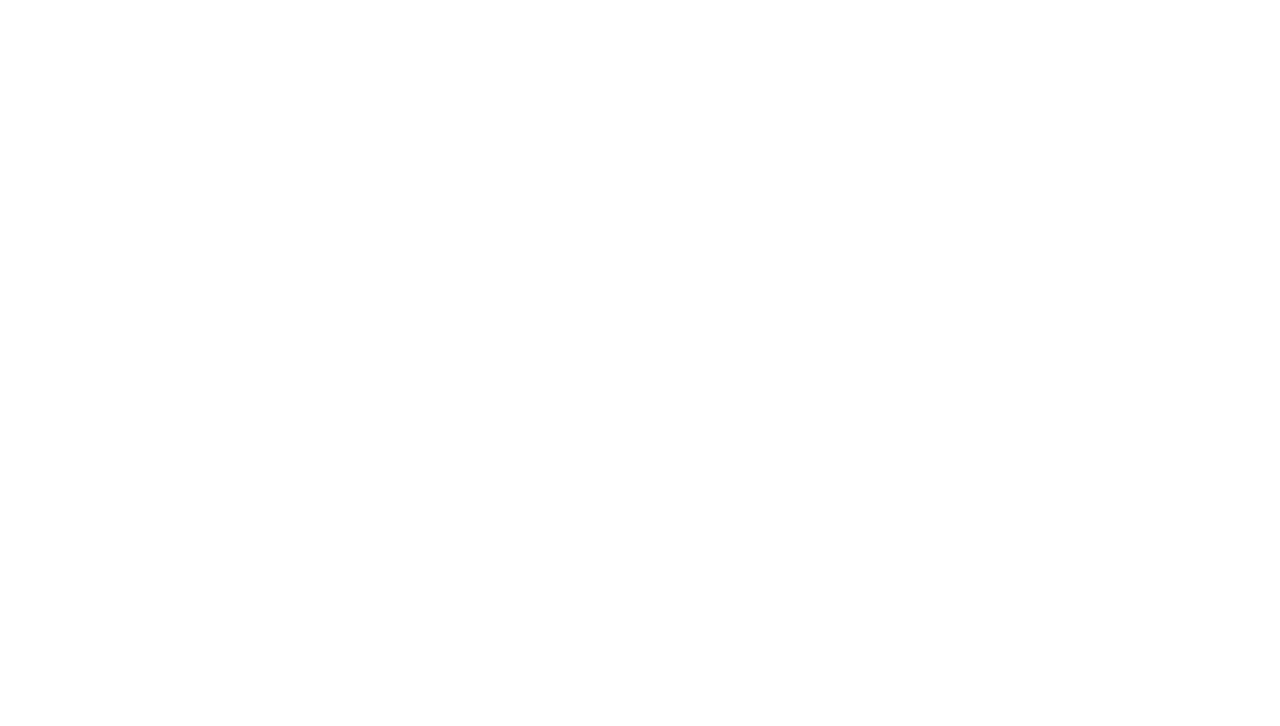
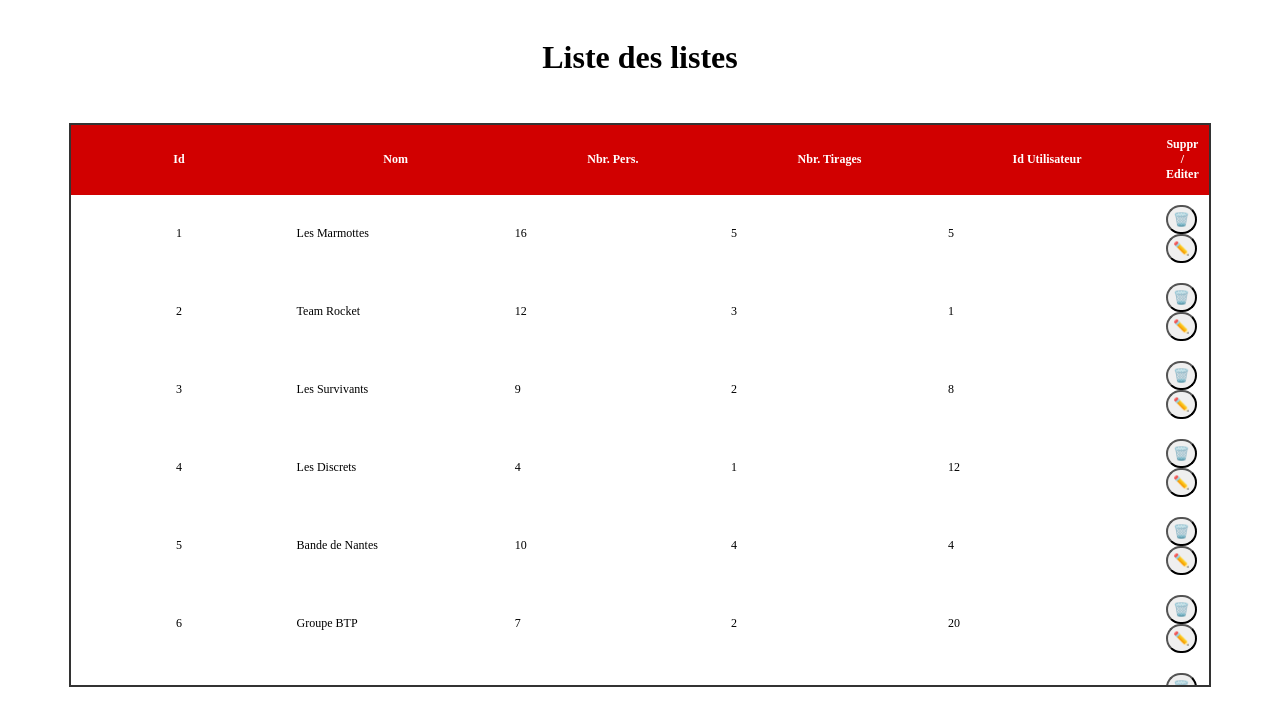
Before and after one commit to kvbcs/briefV3, an Angular app: page /admin/lists in a window 1280 px wide. Before the commit this address led to /. Shown: the top 726 px of the page. Built offline with nearby package versions, Linux system fonts and the light colour scheme.

Commit message:
added list page, lists.json, html, css, fetch lists

```diff
--- /dev/null
+++ b/src/app/adminpage/lists/lists.component.css
@@ -0,0 +1,63 @@
+main {
+  display: flex;
+  flex-direction: column;
+  justify-content: start;
+  gap: 25px;
+  align-items: center;
+  padding: 10px 0;
+  min-height: 100vh;
+  height: fit-content;
+}
+
+.table-wrapper {
+  width: 90%;
+  overflow-x: auto;
+  border: 2px solid #333333;
+  height: fit-content;
+  max-height: 70vh;
+}
+table {
+  min-width: 600px;
+  border-collapse: collapse;
+  font-size: 12px;
+  width: 100%;
+}
+
+tbody tr {
+  height: 50px;
+}
+
+thead th {
+  background-color: #d10000;
+  height: 50px;
+  width: 20%;
+  padding: 10px;
+  color: white;
+  text-align: center;
+}
+
+td {
+  height: fit-content;
+  padding: 10px;
+}
+th.id-column {
+  width: 10px;
+}
+h1 {
+  text-align: center;
+}
+
+button {
+  width: fit-content;
+  border-radius: 100px;
+  padding: 5px;
+}
+
+.id-column {
+  width: 10px;
+  min-width: 10px;
+  max-width: 10px;
+  overflow: hidden;
+  white-space: nowrap;
+  text-align: center;
+}
--- /dev/null
+++ b/src/app/adminpage/lists/lists.component.html
@@ -0,0 +1,34 @@
+<main>
+    <h1>Liste des listes</h1>
+
+    <div class="table-wrapper">
+      @if (lists().length > 0){
+      <table>
+        <thead>
+          <tr>
+            <th>Id</th>
+            <th>Nom</th>
+            <th>Nbr. Pers.</th>
+            <th>Nbr. Tirages</th>
+            <th>Id Utilisateur</th>
+            <th>Suppr / Editer</th>
+          </tr>
+        </thead>
+        <tbody>
+          @for (list of lists(); track list.id){
+          <tr>
+            <td class="id-column">{{ list.id }}</td>
+            <td>{{ list.name }}</td>
+            <td>{{ list.personAmount }}</td>
+            <td>{{ list.tirageAmount }}</td>
+            <td>{{ list.userId }}</td>
+            <td><button>🗑️</button><button>✏️</button></td>
+          </tr>
+          }
+        </tbody>
+      </table>
+      } @else {
+      <p>Aucun utilisateur trouvé</p>
+      }
+    </div>
+  </main>
--- /dev/null
+++ b/src/app/adminpage/lists/lists.component.ts
@@ -0,0 +1,21 @@
+import { HttpClient } from '@angular/common/http';
+import { Component, inject, OnInit, signal } from '@angular/core';
+import { Lists } from '../../../model/types';
+
+@Component({
+  selector: 'app-lists',
+  imports: [],
+  templateUrl: './lists.component.html',
+  styleUrl: './lists.component.css',
+})
+export class ListsComponent implements OnInit{
+  private http = inject(HttpClient);
+  lists = signal<Lists[]>([]);
+
+  ngOnInit(): void {
+    this.http.get<Lists[]>('/assets/lists.json').subscribe((data) => {
+
+      this.lists.set(data);
+    });
+  }
+}
--- a/src/app/adminpage/users/users.component.ts
+++ b/src/app/adminpage/users/users.component.ts
@@ -12,7 +12,7 @@ export class UsersComponent implements OnInit {
   private http = inject(HttpClient);
   users = signal<Users[]>([]);
 
-  ngOnInit() {
+  ngOnInit(): void {
     this.http.get<Users[]>('/assets/users.json').subscribe((data) => {
       this.users.set(data);
     });
--- /dev/null
+++ b/src/assets/lists.json
@@ -0,0 +1,177 @@
+[
+  {
+    "id": 1,
+    "name": "Les Marmottes",
+    "personAmount": 16,
+    "tirageAmount": 5,
+    "userId": 5
+  },
+  {
+    "id": 2,
+    "name": "Team Rocket",
+    "personAmount": 12,
+    "tirageAmount": 3,
+    "userId": 1
+  },
+  {
+    "id": 3,
+    "name": "Les Survivants",
+    "personAmount": 9,
+    "tirageAmount": 2,
+    "userId": 8
+  },
+  {
+    "id": 4,
+    "name": "Les Discrets",
+    "personAmount": 4,
+    "tirageAmount": 1,
+    "userId": 12
+  },
+  {
+    "id": 5,
+    "name": "Bande de Nantes",
+    "personAmount": 10,
+    "tirageAmount": 4,
+    "userId": 4
+  },
+  {
+    "id": 6,
+    "name": "Groupe BTP",
+    "personAmount": 7,
+    "tirageAmount": 2,
+    "userId": 20
+  },
+  {
+    "id": 7,
+    "name": "Section Z",
+    "personAmount": 18,
+    "tirageAmount": 5,
+    "userId": 3
+  },
+  {
+    "id": 8,
+    "name": "Les Baroudeurs",
+    "personAmount": 11,
+    "tirageAmount": 3,
+    "userId": 15
+  },
+  {
+    "id": 9,
+    "name": "Les Fourmis",
+    "personAmount": 6,
+    "tirageAmount": 1,
+    "userId": 7
+  },
+  {
+    "id": 10,
+    "name": "Les Agitateurs",
+    "personAmount": 13,
+    "tirageAmount": 4,
+    "userId": 10
+  },
+  {
+    "id": 11,
+    "name": "Team Alpha",
+    "personAmount": 5,
+    "tirageAmount": 2,
+    "userId": 6
+  },
+  {
+    "id": 12,
+    "name": "Les Infiltrés",
+    "personAmount": 9,
+    "tirageAmount": 2,
+    "userId": 2
+  },
+  {
+    "id": 13,
+    "name": "Les Invisibles",
+    "personAmount": 8,
+    "tirageAmount": 3,
+    "userId": 9
+  },
+  {
+    "id": 14,
+    "name": "La Meute",
+    "personAmount": 17,
+    "tirageAmount": 6,
+    "userId": 11
+  },
+  {
+    "id": 15,
+    "name": "Les Allumés",
+    "personAmount": 14,
+    "tirageAmount": 5,
+    "userId": 13
+  },
+  {
+    "id": 16,
+    "name": "Les Stratèges",
+    "personAmount": 12,
+    "tirageAmount": 4,
+    "userId": 17
+  },
+  {
+    "id": 17,
+    "name": "Les Nomades",
+    "personAmount": 10,
+    "tirageAmount": 3,
+    "userId": 19
+  },
+  {
+    "id": 18,
+    "name": "Les Pingouins",
+    "personAmount": 7,
+    "tirageAmount": 2,
+    "userId": 14
+  },
+  {
+    "id": 19,
+    "name": "Les Cobras",
+    "personAmount": 15,
+    "tirageAmount": 5,
+    "userId": 22
+  },
+  {
+    "id": 20,
+    "name": "Les Inventeurs",
+    "personAmount": 6,
+    "tirageAmount": 1,
+    "userId": 16
+  },
+  {
+    "id": 21,
+    "name": "Les Bricolos",
+    "personAmount": 13,
+    "tirageAmount": 4,
+    "userId": 23
+  },
+  {
+    "id": 22,
+    "name": "Les Tacticiens",
+    "personAmount": 8,
+    "tirageAmount": 2,
+    "userId": 18
+  },
+  {
+    "id": 23,
+    "name": "Les Vétérans",
+    "personAmount": 11,
+    "tirageAmount": 3,
+    "userId": 21
+  },
+  {
+    "id": 24,
+    "name": "Les Suricates",
+    "personAmount": 5,
+    "tirageAmount": 2,
+    "userId": 24
+  },
+  {
+    "id": 25,
+    "name": "Team Horizon",
+    "personAmount": 16,
+    "tirageAmount": 6,
+    "userId": 25
+  }
+]
```
Also changed, not shown: src/app/app.routes.ts (+7 -3 lines), src/model/types.ts (+8 -0 lines), 1 other file (tests, documents, lock files or other folders).
